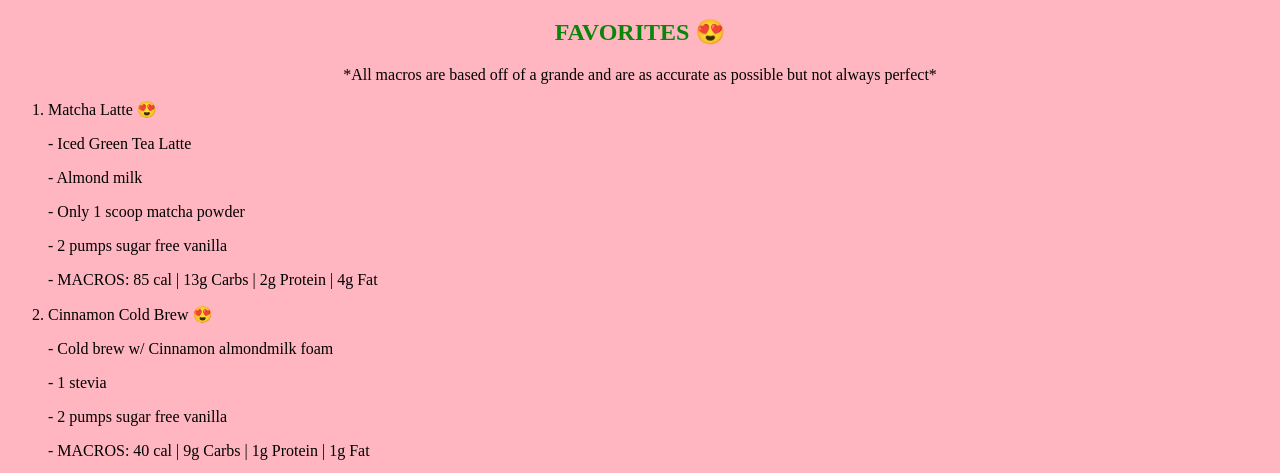
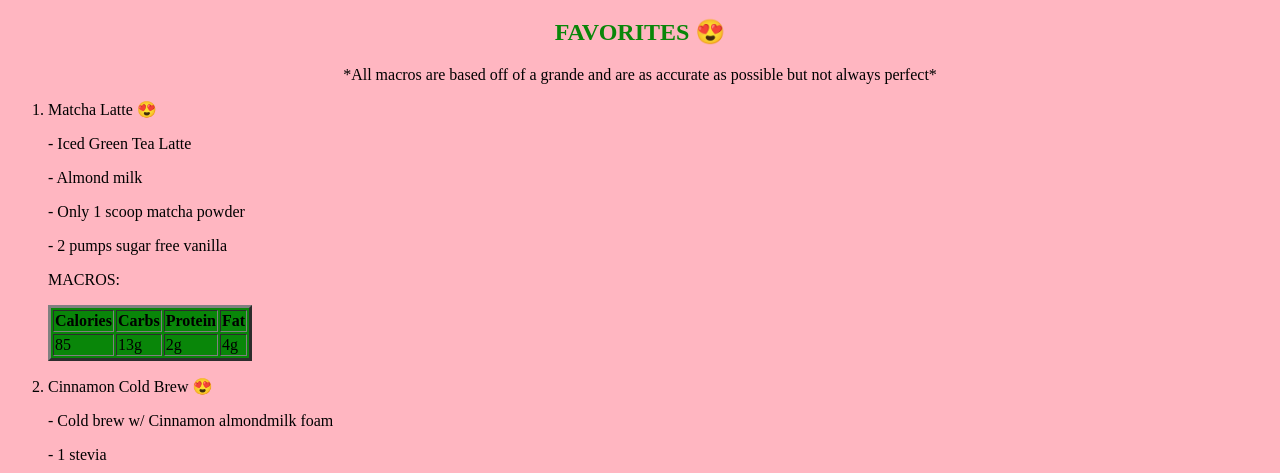
Before and after one commit to jaceycarter/jaceycarter.github.io, a plain HTML site: page starbucks.html in a window 1280 px wide. Shown: the part 320-793 px from the top of the page. Drawn offline with Linux system fonts and the light colour scheme.

Commit message:
Update starbucks.html

```diff
--- a/starbucks.html
+++ b/starbucks.html
@@ -59,8 +59,22 @@
            <p>- Almond milk</p>
             <p>- Only 1 scoop matcha powder</p>
             <p>- 2 pumps sugar free vanilla</p>
-           <p> - MACROS: 85 cal | 13g Carbs | 2g Protein | 4g Fat </p>
             </li>
+    <table style="background-color: rgb(9, 134, 9);" border=3>
+    <p>MACROS:</p>
+        <tr>
+            <th>Calories</th>
+            <th>Carbs</th>
+            <th>Protein</th>
+            <th>Fat</th>
+        </tr>
+        <tr>
+            <td>85</td>
+            <td>13g</td>
+            <td>2g</td>
+            <td>4g</td>
+        </tr>
+    </table>
         <li><p><bold>Cinnamon Cold Brew
             &#128525; </bold></p>
             <p>- Cold brew w/ Cinnamon almondmilk foam</p>
```
